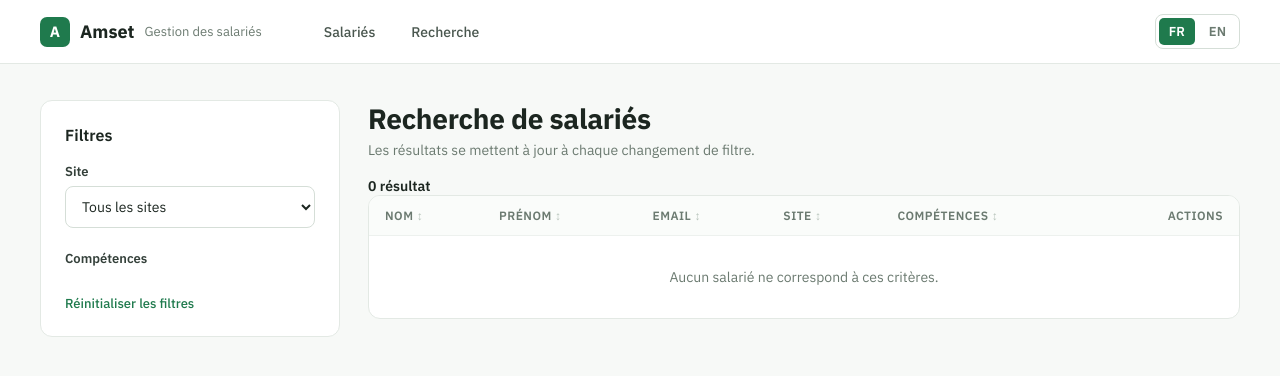
After one commit to nathanlibaros/projet-AmSet-bts-sio, a Symfony app: template templates/recherche/index.html.twig in a window 1280 px wide. The commit adds this page. Shown: the top 376 px of the page. Run offline with Twig, Linux system fonts and the light colour scheme; the template is opened without the code that fills it, so the values that code supplies are empty; style sheets or scripts are compiled from the project's sources; some libraries are stand-ins or nearby versions.

Commit message:
Page de recherche par site et compétences (AJAX)

```diff
--- a/assets/app.js
+++ b/assets/app.js
@@ -3,4 +3,5 @@
  */
 import './controllers/csrf_protection_controller.js';
 import './tri.js';
+import './recherche.js';
 import './styles/app.css';
--- /dev/null
+++ b/assets/recherche.js
@@ -0,0 +1,40 @@
+/*
+ * Page de recherche : à chaque changement de filtre (site ou compétence),
+ * on redemande les résultats au serveur et on remplace le tableau,
+ * sans recharger la page.
+ */
+document.addEventListener('DOMContentLoaded', () => {
+    const form = document.querySelector('#form-recherche');
+    const zone = document.querySelector('#resultats');
+
+    if (!form || !zone) {
+        return;
+    }
+
+    const rafraichir = async () => {
+        const params = new URLSearchParams(new FormData(form));
+
+        try {
+            const reponse = await fetch(form.dataset.url + '?' + params.toString(), {
+                headers: { 'X-Requested-With': 'XMLHttpRequest' },
+            });
+
+            if (!reponse.ok) {
+                throw new Error('Erreur ' + reponse.status);
+            }
+
+            zone.innerHTML = await reponse.text();
+            document.dispatchEvent(new Event('tableaux:maj'));
+
+            // On garde les filtres dans l'adresse, pour pouvoir partager le lien.
+            window.history.replaceState(null, '', params.toString() ? '?' + params : location.pathname);
+        } catch (e) {
+            zone.innerHTML = '<div class="tableau-conteneur"><p class="vide">Impossible de charger les résultats.</p></div>';
+        }
+    };
+
+    form.addEventListener('change', rafraichir);
+    // Le bouton "Réinitialiser" vide les champs après l'événement, d'où le délai.
+    form.addEventListener('reset', () => setTimeout(rafraichir, 0));
+    form.addEventListener('submit', (e) => e.preventDefault());
+});
--- a/assets/styles/app.css
+++ b/assets/styles/app.css
@@ -182,3 +182,20 @@ table.tableau { width: 100%; border-collapse: collapse; }
 .choix input { accent-color: var(--vert); width: 18px; height: 18px; margin: 0; }
 .choix label { font-weight: 400; font-size: 14px; color: var(--texte); }
 .champ ul { margin: 0; padding: 0; list-style: none; color: var(--rouge); font-size: 13px; }
+
+/* ----- Page de recherche ----- */
+.recherche { display: flex; gap: 28px; align-items: flex-start; }
+.filtres { width: 300px; flex-shrink: 0; padding: 24px; }
+.filtres form { display: flex; flex-direction: column; gap: 22px; }
+.filtres select { width: 100%; }
+.titre-champ { font-size: 13px; font-weight: 600; color: #34403a; }
+.choix-colonne { display: flex; flex-direction: column; gap: 12px; }
+.lien-reset {
+    align-self: flex-start;
+    background: none; border: none; padding: 0;
+    font: inherit; font-size: 13px; font-weight: 500;
+    color: var(--vert); cursor: pointer;
+}
+.lien-reset:hover { color: var(--vert-fonce); text-decoration: underline; }
+.resultats-zone { flex-grow: 1; display: flex; flex-direction: column; gap: 18px; min-width: 0; }
+.resume-resultats { font-size: 14px; }
--- a/assets/tri.js
+++ b/assets/tri.js
@@ -2,8 +2,13 @@
  * Tri des tableaux côté client (sans rechargement de la page).
  * Utilisation : <table data-sortable> et <th data-sort> sur les colonnes triables.
  */
-document.addEventListener('DOMContentLoaded', () => {
+function activerTri() {
     document.querySelectorAll('table[data-sortable]').forEach((table) => {
+        if (table.dataset.triActif) {
+            return;
+        }
+        table.dataset.triActif = '1';
+
         const headers = table.querySelectorAll('th[data-sort]');
 
         headers.forEach((th) => {
@@ -29,4 +34,8 @@ document.addEventListener('DOMContentLoaded', () => {
             });
         });
     });
-});
+}
+
+document.addEventListener('DOMContentLoaded', activerTri);
+// Après une mise à jour des résultats de recherche (AJAX).
+document.addEventListener('tableaux:maj', activerTri);
--- a/templates/base.html.twig
+++ b/templates/base.html.twig
@@ -23,7 +23,7 @@
                 </a>
                 <nav class="nav">
                     <a href="{{ path('app_salarie_index') }}" class="{{ route starts with 'app_salarie' ? 'actif' }}">Salariés</a>
-                    <a href="#" class="{{ route == 'app_recherche' ? 'actif' }}">Recherche</a>
+                    <a href="{{ path('app_recherche') }}" class="{{ route starts with 'app_recherche' ? 'actif' }}">Recherche</a>
                 </nav>
             </div>
             {# Sélecteur de langue : sera branché avec la traduction #}
--- /dev/null
+++ b/templates/recherche/_resultats.html.twig
@@ -0,0 +1,49 @@
+<div class="resume-resultats">
+    <span class="fort">{{ salaries|length }} résultat{{ salaries|length > 1 ? 's' }}</span>
+</div>
+
+<div class="tableau-conteneur">
+    <table class="tableau" data-sortable>
+        <thead>
+            <tr>
+                <th data-sort>Nom</th>
+                <th data-sort>Prénom</th>
+                <th data-sort>Email</th>
+                <th data-sort>Site</th>
+                <th data-sort>Compétences</th>
+                <th class="col-actions">Actions</th>
+            </tr>
+        </thead>
+        <tbody>
+        {% for salarie in salaries %}
+            <tr data-row>
+                <td class="fort">{{ salarie.nom }}</td>
+                <td>{{ salarie.prenom }}</td>
+                <td class="discret">{{ salarie.email }}</td>
+                <td>{{ salarie.site ? salarie.site.nom }}</td>
+                <td>
+                    <div class="pastilles">
+                        {% for competence in salarie.competences %}
+                            <span class="pastille">{{ competence.libelle }}</span>
+                        {% endfor %}
+                    </div>
+                </td>
+                <td class="col-actions">
+                    <div>
+                        <a href="{{ path('app_salarie_show', {'id': salarie.id}) }}" class="btn-icone" title="Voir">
+                            <svg width="16" height="16" viewBox="0 0 16 16" fill="none" stroke="currentColor" stroke-width="1.5" stroke-linecap="round" stroke-linejoin="round"><path d="M1.5 8S4 3.5 8 3.5 14.5 8 14.5 8 12 12.5 8 12.5 1.5 8 1.5 8Z"/><circle cx="8" cy="8" r="2"/></svg>
+                        </a>
+                        <a href="{{ path('app_salarie_edit', {'id': salarie.id}) }}" class="btn-icone" title="Modifier">
+                            <svg width="16" height="16" viewBox="0 0 16 16" fill="none" stroke="currentColor" stroke-width="1.5" stroke-linecap="round" stroke-linejoin="round"><path d="M10.5 2.5l3 3L6 13H3v-3l7.5-7.5Z"/></svg>
+                        </a>
+                    </div>
+                </td>
+            </tr>
+        {% else %}
+            <tr>
+                <td colspan="6" class="vide">Aucun salarié ne correspond à ces critères.</td>
+            </tr>
+        {% endfor %}
+        </tbody>
+    </table>
+</div>
--- /dev/null
+++ b/templates/recherche/index.html.twig
@@ -0,0 +1,49 @@
+{% extends 'base.html.twig' %}
+
+{% block title %}Recherche de salariés{% endblock %}
+
+{% block body %}
+    <div class="recherche">
+        <aside class="carte filtres">
+            <h2>Filtres</h2>
+
+            <form id="form-recherche" data-url="{{ path('app_recherche_resultats') }}">
+                <div class="champ">
+                    <label for="filtre-site">Site</label>
+                    <select id="filtre-site" name="site">
+                        <option value="">Tous les sites</option>
+                        {% for site in sites %}
+                            <option value="{{ site.id }}" {{ site.id == site_choisi ? 'selected' }}>{{ site.nom }}</option>
+                        {% endfor %}
+                    </select>
+                </div>
+
+                <div class="champ">
+                    <span class="titre-champ">Compétences</span>
+                    <div class="choix choix-colonne">
+                        {% for competence in competences %}
+                            <div>
+                                <input type="checkbox" id="comp-{{ competence.id }}" name="competences[]" value="{{ competence.id }}"
+                                       {{ competence.id in competences_choisies ? 'checked' }}>
+                                <label for="comp-{{ competence.id }}">{{ competence.libelle }}</label>
+                            </div>
+                        {% endfor %}
+                    </div>
+                </div>
+
+                <button type="reset" class="lien-reset">Réinitialiser les filtres</button>
+            </form>
+        </aside>
+
+        <section class="resultats-zone">
+            <div>
+                <h1>Recherche de salariés</h1>
+                <p class="sous-titre">Les résultats se mettent à jour à chaque changement de filtre.</p>
+            </div>
+
+            <div id="resultats">
+                {{ include('recherche/_resultats.html.twig') }}
+            </div>
+        </section>
+    </div>
+{% endblock %}
```
Also changed, not shown: src/Controller/RechercheController.php (added, +66 -0 lines), 1 other file.
